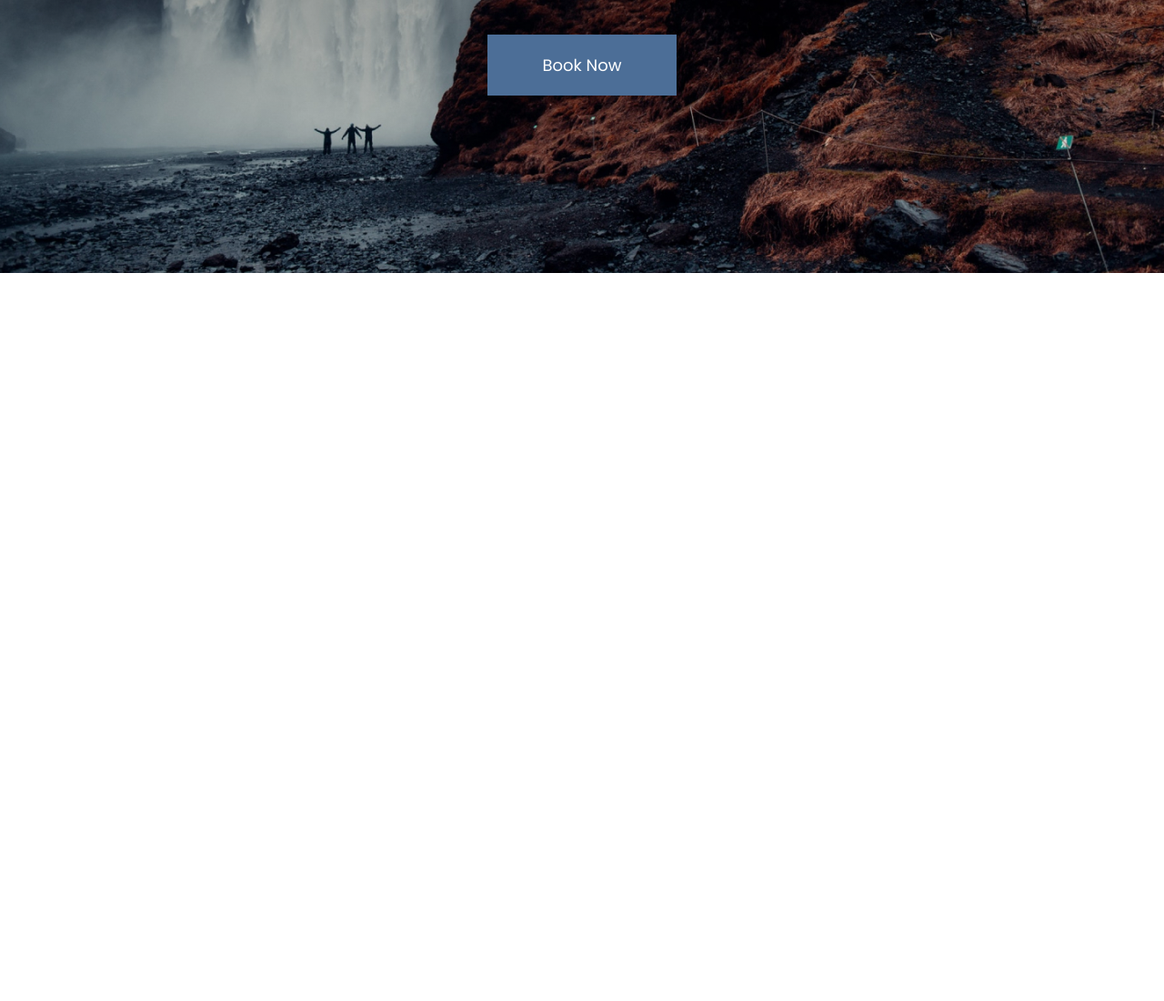
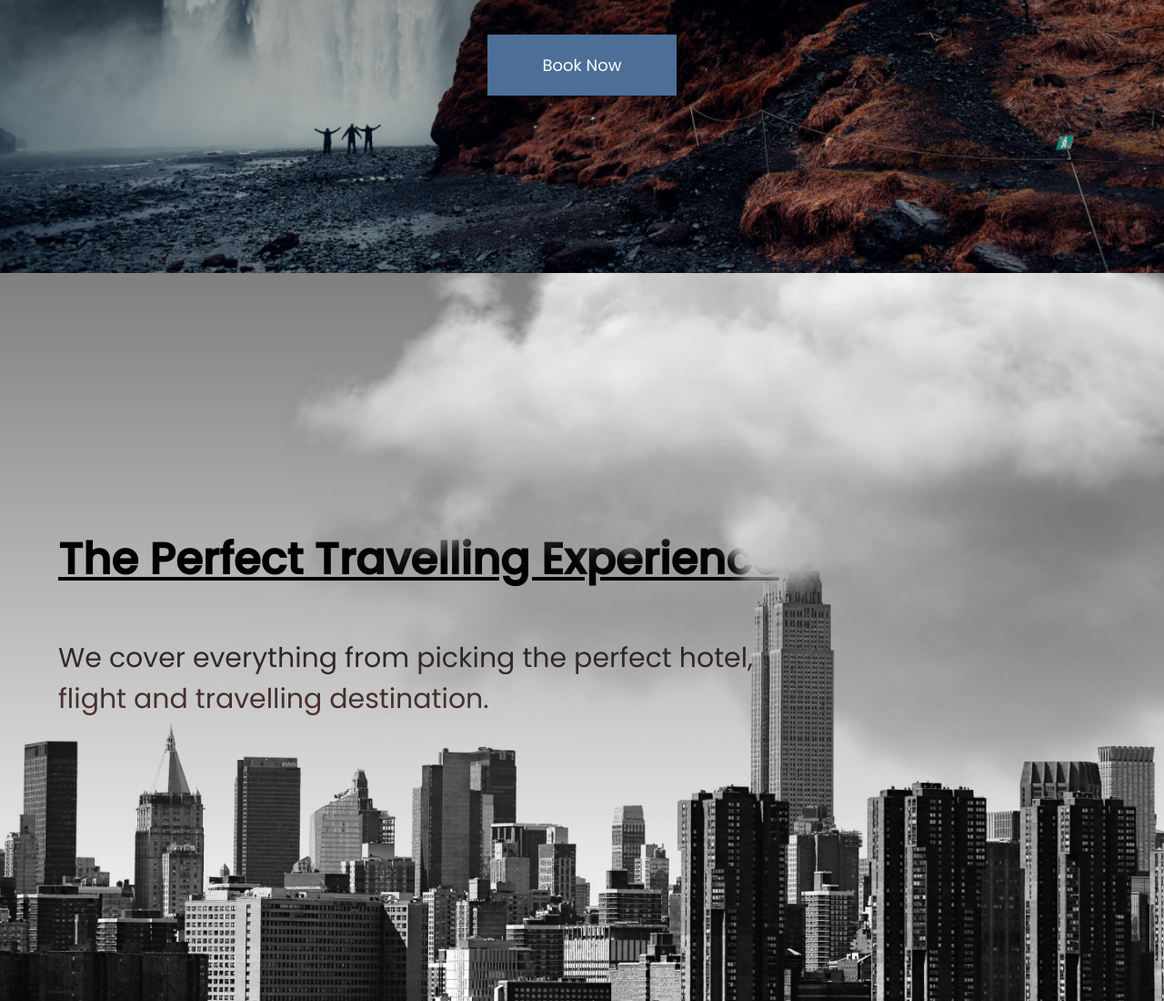
Before and after one commit to benettviszokai/html-css-recap-travelly, a plain HTML site: page index.html in a window 1280 px wide. Shown: the part 500-1600 px from the top of the page at 91% size. Before the commit the page ends 800 px from the top, so only its background shows below. Drawn offline with Linux system fonts and the light colour scheme; a web font is replaced by a local one.

Commit message:
locations section created

```diff
--- a/index.html
+++ b/index.html
@@ -29,5 +29,13 @@
             <h3>Start your travel at an affordable price with Travelly. <br>Travel in over 50 cities with one click.</h3>
             <button>Book Now</button>
         </section>
+        <section id="locations">
+            <header class="locations-head">
+                <h2>The Perfect Travelling Experience</h2>
+                <h3>We cover everything from picking the perfect hotel, <br>flight and travelling destination.</h3>
+            </header>
+            <img src="./img/cloud.png" alt="clouds" class="moving-cloud-1 cloud"/>
+            <img src="./img/cloud.png" alt="clouds" class="moving-cloud-2 cloud"/>
+        </section>
     </body>
 </html>
--- a/style.css
+++ b/style.css
@@ -35,6 +35,7 @@ select {
 
 html {
     font-size: 62.5%; /* 1 rem = 10px */
+    scroll-behavior: smooth;
 }
 
 body {
@@ -68,6 +69,12 @@ button {
     background: #4c6e97;
     font-size: 1.8rem;
     cursor: pointer;
+    /* transition: background 0.3s ease-in-out; /* 1. What to change? 2. Time 3. Style 4. Delay */
+    /* animation: cloudAnimation 2s infinite /* forwards */ /* alternate 2s;*/ /* 1. Animation name 2. Time 3. Infinite 4. Alternate 5. Delay */
+}
+
+button:hover {
+    background: #213042;
 }
 
 /* Nav & Hero Section */
@@ -123,6 +130,64 @@ nav ul {
     padding: 5rem;
 }
 
+/* Locations Section */
+
+#locations {
+    min-height: 100vh;
+    background: linear-gradient(rgba(0, 0, 0, 0.5), transparent), url('./img/new-york-page.png');
+    background-size: cover;
+    background-position: center;
+    display: flex;
+    align-items: center;
+    position: relative;
+    overflow: hidden;
+}
+
+.locations-head {
+    width: 90%;
+    margin: auto;
+}
+
+.locations-head h2 {
+    padding: 1rem 0rem; /* 1rem = top & bottom, 0rem = left & right */
+    text-decoration: underline;
+}
+
+.locations-head h3 {
+    padding: 4rem 0rem;
+    background: linear-gradient(#131c27, #663b34);
+    background-clip: text;
+    -webkit-background-clip: text; /* Gradient on text trick */
+    -webkit-text-fill-color: transparent;
+}
+
+.cloud {
+    position: absolute;
+    top: 0%;
+    right: 0%;
+    pointer-events: none;
+}
+
+.moving-cloud-1 {
+    animation: cloudAnimation 4s infinite alternate ease-in-out;
+}
+
+.moving-cloud-2 {
+    top: 20%;
+    z-index: -1; /* Pushing it back */
+    opacity: 0.5;
+    animation: cloudAnimation 8s infinite alternate ease-in-out
+}
+
+@keyframes cloudAnimation {
+    from {
+        transform: translate(5%, -5%);
+    }
+    to {
+        transform: translate(0%, 0%);
+    }
+}
+
 /* Media Query */
 
 @media screen and (max-width: 932px) { /* max-width: this is the breakpoint of flex-wrapping in the nav this time */
@@ -133,10 +198,26 @@ nav ul {
     #logo {
         padding: 2rem;
     }
+    .cloud {
+        height: 30rem;
+    }
+    .moving-cloud-1 {
+        z-index: -1;
+    }
+    .moving-cloud-2 {
+        z-index: -2;
+        top: 10%;
+    }
+
+
 }
 
 @media screen and (max-width: 670px) {
     #logo {
         justify-content: center;
     }
+    .locations-head h3 {
+        background: rgba(19, 28, 39, 0.9);
+        -webkit-text-fill-color: white;
+    }
 }
```
